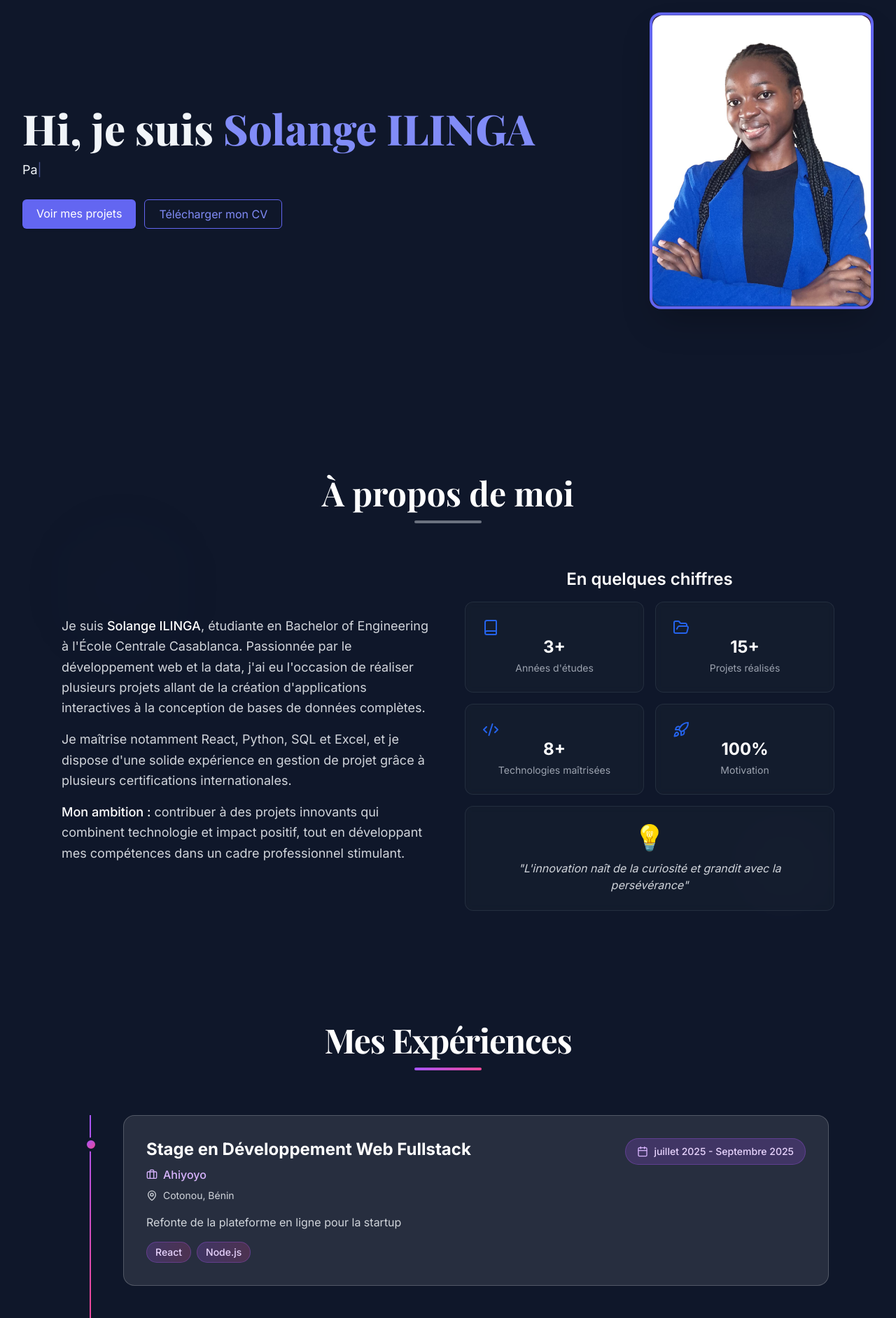
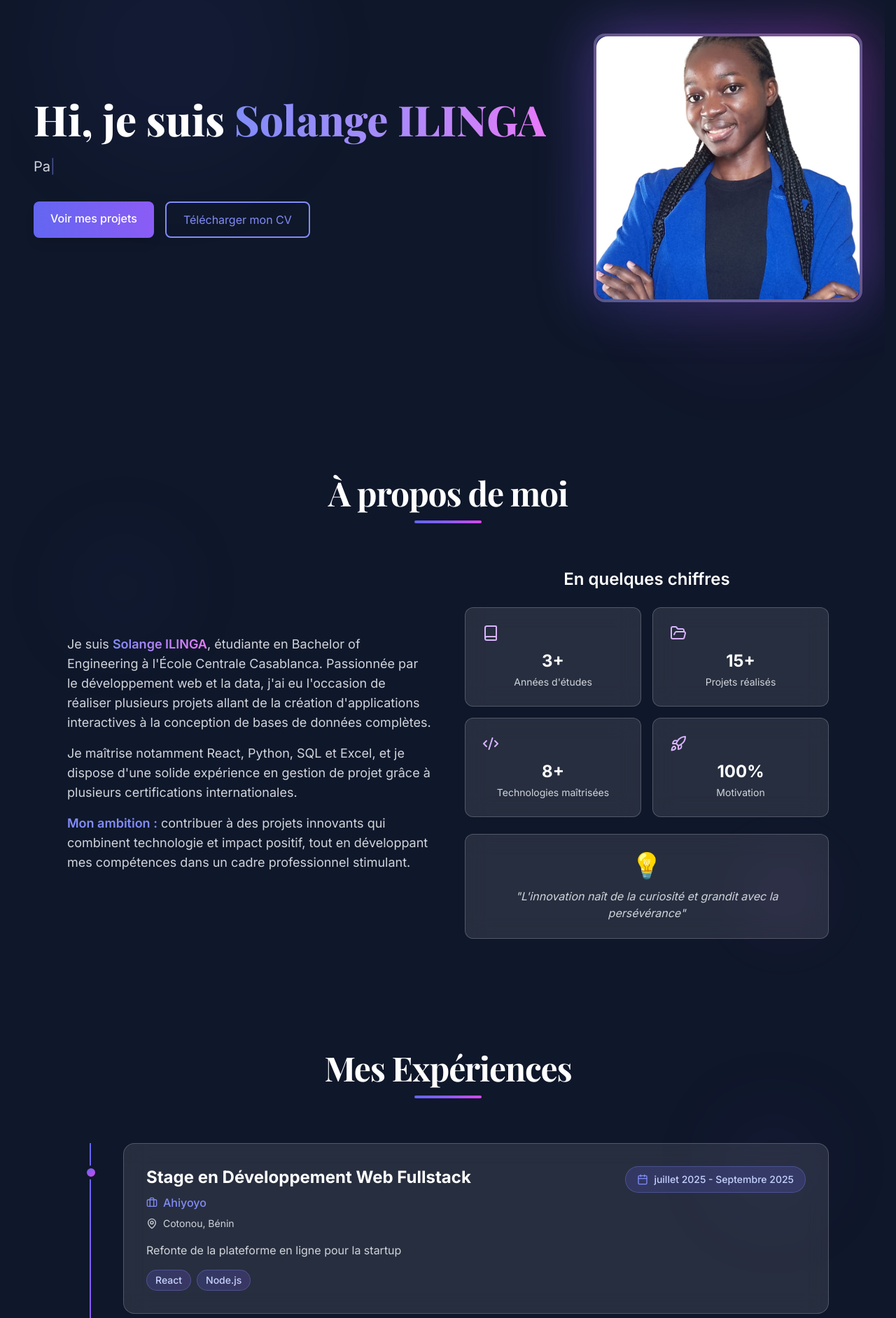
Before and after one commit to Solangeilinga/portfolio, a React (Vite) app: page / in a window 1280 px wide. Shown: the part 200-2084 px from the top of the page at 70% size. Built offline with nearby package versions, Linux system fonts and the light colour scheme; a web font is replaced by a local one.

Commit message:
Mise à jour du portfolio : contenu et images

```diff
--- a/src/components/About.jsx
+++ b/src/components/About.jsx
@@ -37,12 +37,12 @@ const CounterAnimation = ({ end, isVisible }) => {
 }
 
 const StatCard = ({ stat, index, isVisible }) => (
-    <div className={`text-center p-6 bg-gray-800/30 backdrop-blur-sm rounded-xl border border-gray-700/50 hover:border-gray-600/70 transition-all duration-300 transform hover:scale-105 ${isVisible ? 'animate-[fadeInUp_0.8s_ease-out_forwards]' : 'opacity-0 translate-y-8'
-        }`}
+    <div
+        className={`text-center p-6 bg-white/10 backdrop-blur-lg rounded-xl border border-white/20 hover:border-purple-500/50 transition-all duration-300 transform hover:scale-105 hover:shadow-xl hover:shadow-purple-500/20 ${isVisible ? 'animate-[fadeInUp_0.8s_ease-out_forwards]' : 'opacity-0 translate-y-8'
+            }`}
         style={{ animationDelay: `${index * 0.2}s` }}
     >
-
-        <div className="text-blue-600">{stat.icon}</div>
+        <div className="text-purple-300 mb-3">{stat.icon}</div>
 
         <div className="text-2xl font-bold text-white mb-1">
             {stat.number.includes('+') ? (
@@ -63,7 +63,7 @@ const StatCard = ({ stat, index, isVisible }) => (
                 stat.number
             )}
         </div>
-        <div className="text-sm text-gray-400">{stat.label}</div>
+        <div className="text-sm text-gray-300">{stat.label}</div>
     </div>
 )
 
@@ -89,100 +89,63 @@ export default function About() {
     }, [])
 
     return (
-        <section
-            ref={sectionRef}
-            id="about"
-            className="py-20 w-full relative overflow-hidden"
-        >
-            {/* Arrière-plan subtil */}
+        <section ref={sectionRef} id="about" className="min-h-screen py-12 md:py-20 w-full relative overflow-hidden">
+            {/* Background effects */}
             <div className="absolute inset-0 overflow-hidden pointer-events-none">
-                <div className="absolute top-40 left-20 w-40 h-40 bg-gray-500/5 rounded-full blur-3xl animate-pulse" />
-                <div className="absolute bottom-20 right-20 w-32 h-32 bg-gray-400/5 rounded-full blur-2xl animate-pulse" style={{ animationDelay: '2s' }} />
+                <div className="absolute top-40 left-20 w-40 h-40 bg-indigo-500/10 rounded-full blur-3xl animate-pulse" />
+                <div className="absolute bottom-20 right-20 w-32 h-32 bg-fuchsia-500/10 rounded-full blur-2xl animate-pulse" style={{ animationDelay: '2s' }} />
             </div>
 
-            <div className="max-w-6xl mx-auto px-6 relative z-10">
-                {/* Titre */}
-                <div className="text-center mb-16">
-                    <h2 className={`text-4xl md:text-5xl font-bold text-white mb-4 ${isVisible ? 'animate-[fadeInUp_0.8s_ease-out]' : 'opacity-0'
-                        }`}>
+            <div className="max-w-6xl mx-auto px-4 sm:px-6 lg:px-8 relative z-10">
+                {/* Title */}
+                <div className="text-center mb-12 md:mb-16">
+                    <h2 className={`text-3xl sm:text-4xl md:text-5xl font-bold text-white mb-4 tracking-tight ${isVisible ? 'animate-fadeInUp' : 'opacity-0'}`}>
                         À propos de moi
                     </h2>
-                    <div className={`w-24 h-1 bg-gray-500 mx-auto rounded-full ${isVisible ? 'animate-[expandWidth_1s_ease-out_0.5s_forwards]' : 'w-0'
-                        }`} />
+                    <div className={`w-24 h-1 bg-gradient-to-r from-indigo-500 via-violet-500 to-fuchsia-500 mx-auto rounded-full transition-all duration-1000 ${isVisible ? 'w-24' : 'w-0'}`} />
                 </div>
 
-                <div className="grid lg:grid-cols-2 gap-12 items-center">
-                    {/* Contenu principal - Gauche */}
-                    <div className={`${isVisible ? 'animate-[fadeIn_1s_ease-out_0.3s_forwards]' : 'opacity-0'
-                        }`}>
+                <div className="grid lg:grid-cols-2 gap-8 md:gap-12 items-center">
+                    {/* Main content */}
+                    <div className={`${isVisible ? 'animate-fadeIn' : 'opacity-0'}`} style={{ animationDelay: '0.3s' }}>
                         <div className="prose prose-lg max-w-none">
-                            <p className="text-gray-300 leading-relaxed mb-4 text-lg">
-                                Je suis <span className="text-white font-medium">Solange ILINGA</span>, étudiante en Bachelor of Engineering à l'École Centrale Casablanca.
+                            <p className="text-gray-300 leading-relaxed mb-4 text-base sm:text-lg">
+                                Je suis <span className="font-semibold bg-gradient-to-r from-indigo-400 to-fuchsia-400 bg-clip-text text-transparent">Solange ILINGA</span>, étudiante en Bachelor of Engineering à l'École Centrale Casablanca.
                                 Passionnée par le développement web et la data, j'ai eu l'occasion de réaliser plusieurs projets allant de la création d'applications interactives à la conception de bases de données complètes.
                             </p>
 
-                            <p className="text-gray-300 leading-relaxed mb-4 text-lg">
+                            <p className="text-gray-300 leading-relaxed mb-4 text-base sm:text-lg">
                                 Je maîtrise notamment React, Python, SQL et Excel, et je dispose d'une solide expérience en gestion de projet grâce à plusieurs certifications internationales.
                             </p>
 
-                            <p className="text-gray-300 leading-relaxed text-lg">
-                                <span className="text-white font-medium">Mon ambition :</span> contribuer à des projets innovants qui combinent technologie et impact positif, tout en développant mes compétences dans un cadre professionnel stimulant.
+                            <p className="text-gray-300 leading-relaxed text-base sm:text-lg">
+                                <span className="text-indigo-400 font-semibold">Mon ambition :</span> contribuer à des projets innovants qui combinent technologie et impact positif, tout en développant mes compétences dans un cadre professionnel stimulant.
                             </p>
                         </div>
                     </div>
 
-                    {/* Statistiques - Droite */}
-                    <div className="space-y-4">
-                        <h3 className={`text-2xl font-semibold text-white text-center mb-4 ${isVisible ? 'animate-[fadeIn_1s_ease-out_0.8s_forwards]' : 'opacity-0'}`}>
+                    {/* Statistics */}
+                    <div className="space-y-6">
+                        <h3 className={`text-xl sm:text-2xl font-semibold text-white text-center mb-4 ${isVisible ? 'animate-fadeIn' : 'opacity-0'}`} style={{ animationDelay: '0.8s' }}>
                             En quelques chiffres
                         </h3>
 
-                        <div className="grid grid-cols-2 gap-4">
+                        <div className="grid grid-cols-2 gap-3 sm:gap-4">
                             {stats.map((stat, index) => (
-                                <StatCard
-                                    key={index}
-                                    stat={stat}
-                                    index={index}
-                                    isVisible={isVisible}
-                                />
+                                <StatCard key={index} stat={stat} index={index} isVisible={isVisible} />
                             ))}
                         </div>
 
-                        {/* Citation/motto */}
-                        <div className={`bg-gray-800/30 backdrop-blur-sm rounded-xl p-6 border border-gray-700/50 text-center ${isVisible ? 'animate-[fadeIn_1.2s_ease-out_1.2s_forwards]' : 'opacity-0'
-                            }`}>
+                        {/* Quote */}
+                        <div className={`bg-white/10 backdrop-blur-lg rounded-xl p-6 border border-white/20 hover:border-indigo-400/50 transition-all duration-300 text-center hover:shadow-xl hover:shadow-indigo-500/20 ${isVisible ? 'animate-fadeIn' : 'opacity-0'}`} style={{ animationDelay: '1.2s' }}>
                             <div className="text-4xl mb-3">💡</div>
-                            <blockquote className="text-gray-300 italic">
+                            <blockquote className="text-gray-300 italic text-sm sm:text-base">
                                 "L'innovation naît de la curiosité et grandit avec la persévérance"
                             </blockquote>
                         </div>
                     </div>
                 </div>
             </div>
-
-            {/* Animations CSS */}
-            <style jsx>{`
-                @keyframes fadeInUp {
-                    from {
-                        opacity: 0;
-                        transform: translateY(20px);
-                    }
-                    to {
-                        opacity: 1;
-                        transform: translateY(0);
-                    }
-                }
-
-                @keyframes fadeIn {
-                    from { opacity: 0; }
-                    to { opacity: 1; }
-                }
-
-                @keyframes expandWidth {
-                    from { width: 0; }
-                    to { width: 6rem; }
-                }
-            `}</style>
         </section>
-    )
+    );
 }
--- a/src/components/Experiences.jsx
+++ b/src/components/Experiences.jsx
@@ -24,40 +24,37 @@ const experiences = [
 
 const Experiences = () => {
     return (
-        <section className="min-h-screen py-12 md:py-20 w-full">
-            <div className="max-w-6xl mx-auto px-4 sm:px-6 lg:px-8">
+        <section className="min-h-screen py-12 md:py-20 w-full relative overflow-hidden">
+            <div className="absolute inset-0 overflow-hidden pointer-events-none">
+                <div className="absolute top-40 right-20 w-40 h-40 bg-violet-500/10 rounded-full blur-3xl animate-pulse" />
+            </div>
+
+            <div className="max-w-6xl mx-auto px-4 sm:px-6 lg:px-8 relative z-10">
                 <div className="text-center mb-12 md:mb-16">
                     <h2 className="text-3xl sm:text-4xl md:text-5xl font-bold text-white mb-4 tracking-tight">
                         Mes Expériences
                     </h2>
-                    <div className="w-24 h-1 bg-gradient-to-r from-purple-500 to-pink-500 mx-auto rounded-full"></div>
+                    <div className="w-24 h-1 bg-gradient-to-r from-indigo-500 via-violet-500 to-fuchsia-500 mx-auto rounded-full"></div>
                 </div>
 
                 <div className="relative">
-                    {/* Timeline line - cachée sur mobile */}
-                    <div className="absolute left-4 sm:left-6 md:left-8 top-0 bottom-0 w-0.5 bg-gradient-to-b from-purple-500 via-pink-500 to-purple-500 hidden sm:block"></div>
+                    {/* Timeline line */}
+                    <div className="absolute left-4 sm:left-6 md:left-8 top-0 bottom-0 w-0.5 bg-gradient-to-b from-indigo-500 via-violet-500 to-fuchsia-500 hidden sm:block"></div>
 
                     <div className="space-y-8 sm:space-y-12">
                         {experiences.map((exp, index) => (
-                            <div
-                                key={exp.id}
-                                className="relative group"
-                                style={{
-                                    animation: `fadeInUp 0.6s ease-out ${index * 0.2}s both`
-                                }}
-                            >
-                                {/* Timeline dot - caché sur mobile */}
-                                <div className="absolute left-3 sm:left-5 md:left-6 top-6 sm:top-8 w-3 h-3 sm:w-4 sm:h-4 md:w-5 md:h-5 bg-gradient-to-br from-purple-500 to-pink-500 rounded-full border-2 sm:border-4 border-slate-900 hidden sm:block group-hover:scale-125 transition-transform duration-300"></div>
+                            <div key={exp.id} className="relative group animate-fadeInUp" style={{ animationDelay: `${index * 0.2}s` }}>
+                                {/* Timeline dot */}
+                                <div className="absolute left-3 sm:left-5 md:left-6 top-6 sm:top-8 w-3 h-3 sm:w-4 sm:h-4 md:w-5 md:h-5 bg-gradient-to-br from-indigo-500 to-fuchsia-500 rounded-full border-2 sm:border-4 border-slate-900 hidden sm:block group-hover:scale-125 transition-transform duration-300"></div>
 
                                 {/* Card */}
-                                <div className="sm:ml-12 md:ml-20 bg-white/10 backdrop-blur-lg rounded-xl sm:rounded-2xl p-4 sm:p-6 md:p-8 border border-white/20 hover:border-purple-500/50 transition-all duration-300 hover:shadow-xl sm:hover:shadow-2xl hover:shadow-purple-500/20 hover:-translate-y-1">
-                                    {/* En-tête avec disposition responsive */}
+                                <div className="sm:ml-12 md:ml-20 bg-white/10 backdrop-blur-lg rounded-xl sm:rounded-2xl p-4 sm:p-6 md:p-8 border border-white/20 hover:border-indigo-400/50 transition-all duration-300 hover:shadow-xl sm:hover:shadow-2xl hover:shadow-indigo-500/20 hover:-translate-y-1">
                                     <div className="flex flex-col sm:flex-row sm:items-start justify-between gap-3 sm:gap-4 mb-4">
                                         <div className="flex-1">
-                                            <h3 className="text-lg sm:text-xl md:text-2xl font-bold text-white mb-2 group-hover:text-purple-300 transition-colors leading-tight">
+                                            <h3 className="text-lg sm:text-xl md:text-2xl font-bold text-white mb-2 group-hover:text-indigo-300 transition-colors leading-tight">
                                                 {exp.title}
                                             </h3>
-                                            <div className="flex items-center gap-2 text-purple-300 mb-2">
+                                            <div className="flex items-center gap-2 text-indigo-400 mb-2">
                                                 <Briefcase size={16} className="sm:w-4 sm:h-4" />
                                                 <span className="font-medium text-sm sm:text-base">{exp.company}</span>
                                             </div>
@@ -67,27 +64,21 @@ const Experiences = () => {
                                             </div>
                                         </div>
 
-                                        {/* Période - responsive */}
-                                        <div className="flex items-center gap-2 px-3 py-1 sm:px-4 sm:py-2 bg-purple-500/20 rounded-full border border-purple-500/30 self-start sm:self-auto">
-                                            <Calendar size={14} className="text-purple-300 sm:w-4 sm:h-4" />
-                                            <span className="text-purple-200 text-xs sm:text-sm font-medium whitespace-nowrap">
+                                        <div className="flex items-center gap-2 px-3 py-1 sm:px-4 sm:py-2 bg-indigo-500/20 rounded-full border border-indigo-400/30 self-start sm:self-auto">
+                                            <Calendar size={14} className="text-indigo-400 sm:w-4 sm:h-4" />
+                                            <span className="text-indigo-200 text-xs sm:text-sm font-medium whitespace-nowrap">
                                                 {exp.period}
                                             </span>
                                         </div>
                                     </div>
 
-                                    {/* Description */}
                                     <p className="text-gray-300 leading-relaxed mb-4 text-sm sm:text-base">
                                         {exp.description}
                                     </p>
 
-                                    {/* Compétences - wrap responsive */}
                                     <div className="flex flex-wrap gap-1 sm:gap-2">
                                         {exp.skills.map((skill, idx) => (
-                                            <span
-                                                key={idx}
-                                                className="px-2 py-1 sm:px-3 sm:py-1 bg-gradient-to-r from-purple-500/20 to-pink-500/20 text-purple-200 rounded-full text-xs sm:text-sm font-medium border border-purple-500/30 hover:border-purple-400 transition-colors whitespace-nowrap"
-                                            >
+                                            <span key={idx} className="px-2 py-1 sm:px-3 sm:py-1 bg-gradient-to-r from-indigo-500/20 to-violet-500/20 text-indigo-200 rounded-full text-xs sm:text-sm font-medium border border-indigo-400/30 hover:border-indigo-400 transition-colors whitespace-nowrap">
                                                 {skill}
                                             </span>
                                         ))}
@@ -98,35 +89,6 @@ const Experiences = () => {
                     </div>
                 </div>
             </div>
-
-            <style>{`
-                @keyframes fadeInUp {
-                    from {
-                        opacity: 0;
-                        transform: translateY(30px);
-                    }
-                    to {
-                        opacity: 1;
-                        transform: translateY(0);
-                    }
-                }
-
-                /* Améliorations pour très petits écrans */
-                @media (max-width: 360px) {
-                    .px-4 {
-                        padding-left: 1rem;
-                        padding-right: 1rem;
-                    }
-
-                    .text-lg {
-                        font-size: 1rem;
-                    }
-
-                    .p-4 {
-                        padding: 0.75rem;
-                    }
-                }
-            `}</style>
         </section>
     );
 };
--- a/src/components/Header.jsx
+++ b/src/components/Header.jsx
@@ -19,7 +19,7 @@ export default function Header() {
         <motion.header initial={{ y: -20, opacity: 0 }} animate={{ y: 0, opacity: 1 }} className="fixed w-full z-30">
             <div className="backdrop-blur-sm  bg-surface">
                 <div className="container mx-auto px-4 flex items-center justify-between h-16">
-                    <a href="#home" className="text-xl font-bold">Portfolio</a>
+                    <a href="#home" className="text-xl font-bold">Solange ILINGA</a>
 
                     <nav className="hidden md:flex gap-6">
                         {nav.map(n => <a key={n.id} href={`#${n.id}`} className="hover:text-indigo-400">{n.label}</a>)}
--- a/src/components/Hero.jsx
+++ b/src/components/Hero.jsx
@@ -67,45 +67,47 @@ export default function Hero() {
     ]
 
     return (
-        <section id="home" className="min-h-screen flex items-center pt-20">
-            <div className="container mx-auto px-4 flex flex-col md:flex-row items-center gap-8">
-                <motion.div initial={{ x: -40, opacity: 0 }} animate={{ x: 0, opacity: 1 }} className="flex-1">
-                    <h1 className="text-4xl md:text-6xl font-extrabold">Hi, je suis <span className="text-indigo-400">Solange ILINGA</span></h1>
-                    <div className="mt-4 text-lg h-8">
+        <section id="home" className="min-h-screen flex items-center pt-20 relative overflow-hidden">
+            {/* Background effects */}
+            <div className="absolute inset-0 overflow-hidden pointer-events-none">
+                <div className="absolute top-20 left-10 w-96 h-96 bg-indigo-500/10 rounded-full blur-3xl animate-pulse" />
+                <div className="absolute bottom-20 right-10 w-80 h-80 bg-fuchsia-500/10 rounded-full blur-3xl animate-pulse" style={{ animationDelay: '2s' }} />
+            </div>
+
+            <div className="container mx-auto px-4 sm:px-6 lg:px-8 flex flex-col md:flex-row items-center gap-12 relative z-10">
+                <div className="flex-1 text-center md:text-left">
+                    <h1 className="text-4xl sm:text-5xl md:text-6xl font-extrabold text-white leading-tight">
+                        Hi, je suis <span className="bg-gradient-to-r from-indigo-400 via-violet-400 to-fuchsia-400 bg-clip-text text-transparent">Solange ILINGA</span>
+                    </h1>
+                    <div className="mt-6 text-lg sm:text-xl text-gray-300 h-8">
                         <TypewriterEffect texts={professions} />
                     </div>
-                    <div className="mt-6 flex gap-3">
-                        <a href="#projects" className="px-5 py-2 bg-indigo-500 rounded-md text-white shadow hover:bg-indigo-600">Voir mes projets</a>
-                        <a href="/cv.pdf" className="px-5 py-2 border border-indigo-500 text-indigo-400 rounded-md hover:bg-indigo-500 hover:text-white" download>Télécharger mon CV</a>
+                    <div className="mt-8 flex gap-4 justify-center md:justify-start flex-wrap">
+                        <a href="#projects" className="px-6 py-3 bg-gradient-to-r from-indigo-500 to-violet-500 rounded-lg text-white font-medium shadow-lg hover:shadow-indigo-500/50 hover:scale-105 transition-all duration-300">
+                            Voir mes projets
+                        </a>
+                        <a href="/cv.pdf" className="px-6 py-3 border-2 border-indigo-400 text-indigo-400 rounded-lg hover:bg-indigo-500 hover:text-white hover:border-indigo-500 transition-all duration-300" download>
+                            Télécharger mon CV
+                        </a>
                     </div>
-                </motion.div>
+                </div>
 
-                <motion.div
-                    initial={{ y: 0, opacity: 1 }}
-                    animate={{ y: [0, -15, 0] }}
-                    transition={{
-                        duration: 3,
-                        repeat: Infinity,
-                        ease: "easeInOut"
-                    }}
-                    className="relative w-80 h-100 rounded-2xl shadow-2xl overflow-hidden border-4 border-indigo-500"
-                >
-                    {/* Halo animé en boucle */}
-                    <motion.div
-                        className="absolute inset-0 rounded-2xl bg-gradient-to-tr from-indigo-500 to-pink-500 blur-2xl opacity-40"
-                        animate={{ scale: [1, 1.1, 1], opacity: [0.3, 0.6, 0.3] }}
-                        transition={{ repeat: Infinity, duration: 5, ease: "easeInOut" }}
-                    />
+                <div className="relative w-72 h-72 sm:w-80 sm:h-80 md:w-96 md:h-96">
+                    {/* Animated halo */}
+                    <div className="absolute inset-0 rounded-2xl bg-gradient-to-tr from-indigo-500 via-violet-500 to-fuchsia-500 blur-2xl opacity-40 animate-pulse" />
 
-                    {/* Image */}
-                    <img
-                        src={profileImage}
-                        alt="Solange ILINGA"
-                        className="w-full h-full object-cover rounded-2xl relative z-10"
-                    />
-                </motion.div>
-
+                    {/* Image placeholder */}
+                    <div className="relative w-full h-full rounded-2xl overflow-hidden border-4 border-white/20 shadow-2xl bg-gradient-to-br from-indigo-500/20 to-fuchsia-500/20 backdrop-blur-sm">
+                        <div className="absolute inset-0 flex items-center justify-center text-white/50 text-6xl">
+                            <img
+                                src={profileImage}
+                                alt="Solange ILINGA"
+                                className="w-full h-full object-cover rounded-2xl relative z-10"
+                            />
+                        </div>
+                    </div>
+                </div>
             </div>
         </section>
-    )
+    );
 }
```
Also changed, not shown: src/data/projectsData.js (+11 -0 lines), src/assets/coiffure.png (added), src/components/Certificates.jsx (line endings or trailing spaces).
